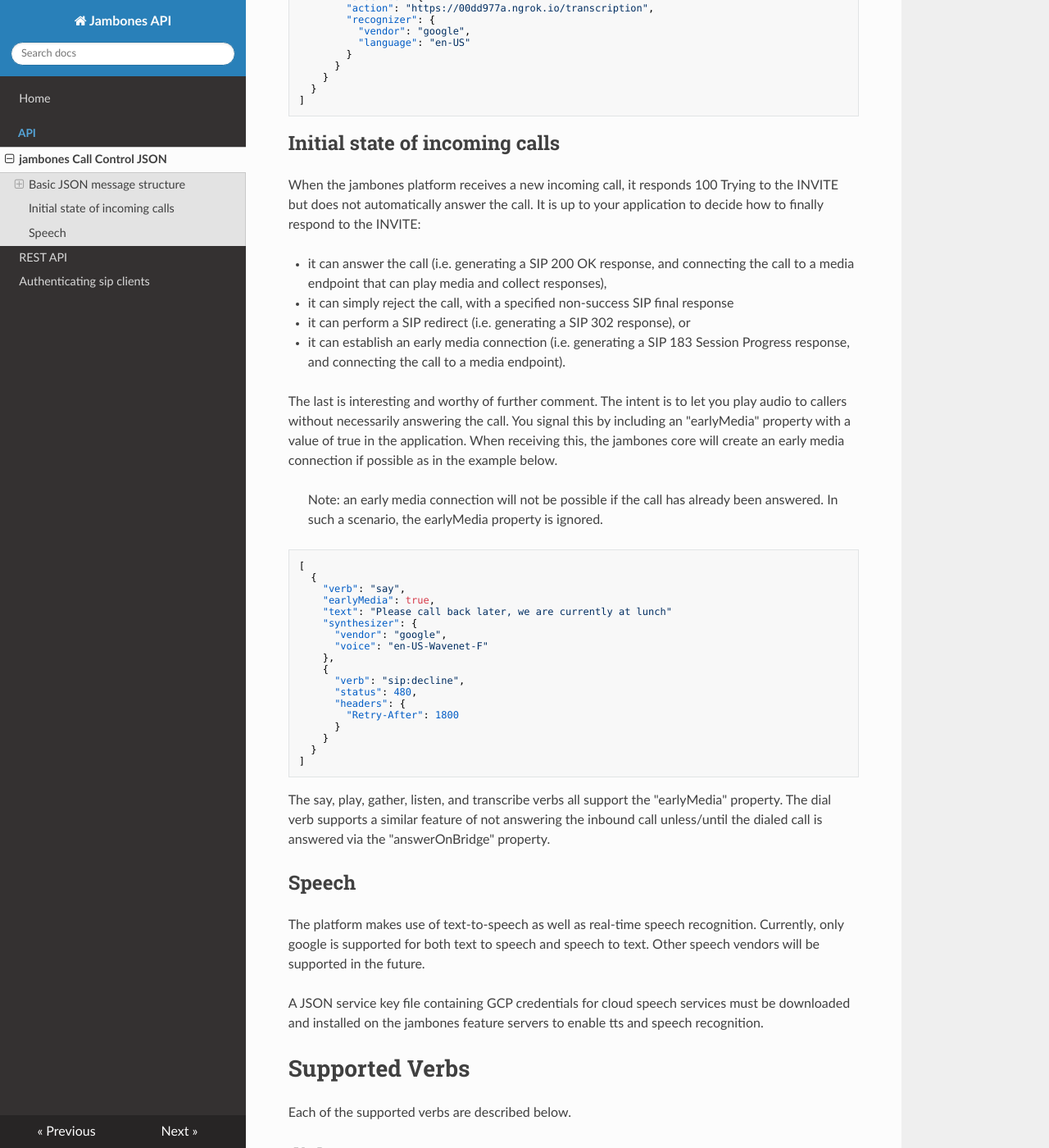
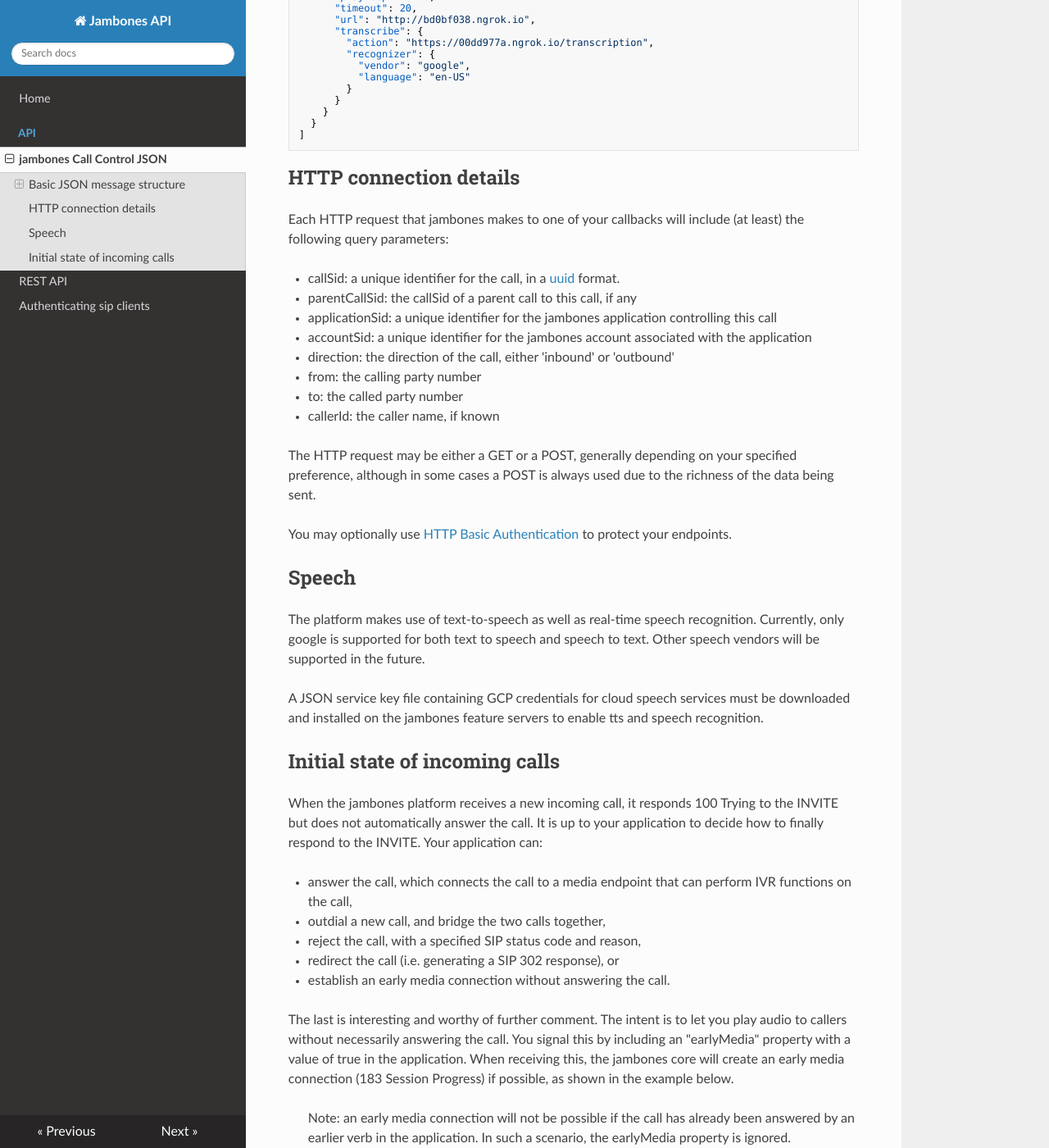
Before and after one commit to jambonz/jambonz-docs, an MkDocs documentation site: the page built from docs/jambones.md, in a window 1280 px wide and 1400 px high, scrolled down 2296 px. Shown: the whole window at 82% size. Built offline with MkDocs 1.6.1, drawn with Linux system fonts in a browser that asks for light colours; nearby versions of some CDN libraries; some of the changed text lies outside the part shown.

Commit message:
more updates

````diff
--- a/docs/jambones.md
+++ b/docs/jambones.md
@@ -1,13 +1,13 @@
 # Overview
 
-jambones is a specification for issuing call control commands via JSON messages.  These messages are sent from your application in response to web callbacks, and they provide the jambones platform with your instructions on how it should handle a call.
+jambones is a specification for issuing call control commands via JSON payloads over HTTP connections.  These messages are sent from your application in response to web callbacks from a jambones call control server, and they provide jambones with your instructions on how to handle a call.
 
-When an incoming call is received by the platform, jambones makes an HTTP request to the URL endpoint that is configured for that called number. Outbound calls that are initiated by the REST API are controlled in the same way -- when invoking the REST API to launch a call, you provide a web callback url and in your response to that callback you then return a JSON payload describing the application that should govern the outbound call.
+When an incoming call is received by the platform, jambones makes an HTTP request to the URL endpoint that is configured for that called number. Outbound calls that are initiated by the REST API are controlled in a similar way -- when invoking the REST API to launch a call, you provide a web callback url and in your response to the subsequent HTTP GET or POST to that url you then return a JSON payload describing the application that should govern the outbound call.
 
 ## Basic JSON message structure
-The JSON object (aka the "application") that you provide in response to a callback must be an array of objects, with each object describing a task that the platform shall perform.  These tasks are executed sequentially in the order they appear in the array.  Each task is identified by a verb (e.g. "dial", "gather", "hangup" etc) with associated detail and these verbs are described in more detail below.
+The JSON payload (aka the "application") that you provide in response to a callback must be an array of objects, with each object describing a task that the platform shall perform.  These tasks are executed sequentially in the order they appear in the array.  Each task is identified by a verb (e.g. "dial", "gather", "hangup" etc) with associated detail and these verbs are described in more detail below.
 
-If the caller (or called party, in the case of a REST-initiated outdial) hangs up during the execution of an application, the current task is allowed to complete and any remaining tasks in the application are ignored.
+If the caller hangs up during the execution of an application for that call, the current task is allowed to complete and any remaining tasks in the application are ignored.
 
 Through additional callbacks that may be invoked during the execution of an application (typically as a result of those verbs which have an "action" property callback), the current application may be replaced with a new JSON application document.  In such a case, the new document begins executing, and any remaining tasks in the original document are discarded.
 
@@ -109,18 +112,39 @@
   }
 ]
 ```
+## HTTP connection details
+Each HTTP request that jambones makes to one of your callbacks will include (at least) the following query parameters:
+
+- callSid: a unique identifier for the call, in a [uuid](https://en.wikipedia.org/wiki/Universally_unique_identifier) format.
+- parentCallSid: the callSid of a parent call to this call, if any
+- applicationSid: a unique identifier for the jambones application controlling this call
+- accountSid: a unique identifier for the jambones account associated with the application
+- direction: the direction of the call, either 'inbound' or 'outbound'
+- from: the calling party number
+- to: the called party number
+- callerId: the caller name, if known
+
+The HTTP request may be either a GET or a POST, generally depending on your specified preference, although in some cases a POST is always used due to the richness of the data being sent.
+
+You may optionally use [HTTP Basic Authentication](https://en.wikipedia.org/wiki/Basic_access_authentication) to protect your endpoints.
+
+## Speech
+The platform makes use of text-to-speech as well as real-time speech recognition.  Currently, only google is supported for both text to speech and speech to text.  Other speech vendors will be supported in the future.
+
+A JSON service key file containing GCP credentials for cloud speech services must be downloaded and installed on the jambones feature servers to enable tts and speech recognition.
 
 ## Initial state of incoming calls
-When the jambones platform receives a new incoming call, it responds 100 Trying to the INVITE but does not automatically answer the call.  It is up to your application to decide how to finally respond to the INVITE:
+When the jambones platform receives a new incoming call, it responds 100 Trying to the INVITE but does not automatically answer the call.  It is up to your application to decide how to finally respond to the INVITE.  Your application can:
 
-- it can answer the call (i.e. generating a SIP 200 OK response, and connecting the call to a media endpoint that can play media and collect responses),
-- it can simply reject the call, with a specified non-success SIP final response
-- it can perform a SIP redirect (i.e. generating a SIP 302 response), or
-- it can establish an early media connection (i.e. generating a SIP 183 Session Progress response, and connecting the call to a media endpoint).
+- answer the call, which connects the call to a media endpoint that can perform IVR functions on the call,
+- outdial a new call, and bridge the two calls together,
+- reject the call, with a specified SIP status code and reason,
+- redirect the call (i.e. generating a SIP 302 response), or
+- establish an early media connection without answering the call.
 
-The last is interesting and worthy of further comment.  The intent is to let you play audio to callers without necessarily answering the call.  You signal this by including an "earlyMedia" property with a value of true in the application.  When receiving this, the jambones core will create an early media connection if possible as in the example below.
+The last is interesting and worthy of further comment.  The intent is to let you play audio to callers without necessarily answering the call.  You signal this by including an "earlyMedia" property with a value of true in the application.  When receiving this, the jambones core will create an early media connection (183 Session Progress) if possible, as shown in the example below.
 
-> Note: an early media connection will not be possible if the call has already been answered.  In such a scenario, the earlyMedia property is ignored.
+> Note: an early media connection will not be possible if the call has already been answered by an earlier verb in the application.  In such a scenario, the earlyMedia property is ignored.
 ```
 [
   {
@@ -141,12 +165,9 @@
   }
 ]
 ```
-The say, play, gather, listen, and transcribe verbs all support the "earlyMedia" property.  The dial verb supports a similar feature of not answering the inbound call unless/until the dialed call is answered via the "answerOnBridge" property.
+The say, play, gather, listen, and transcribe verbs all support the "earlyMedia" property.
 
-## Speech
-The platform makes use of text-to-speech as well as real-time speech recognition.  Currently, only google is supported for both text to speech and speech to text.  Other speech vendors will be supported in the future.
-
-A JSON service key file containing GCP credentials for cloud speech services must be downloaded and installed on the jambones feature servers to enable tts and speech recognition.
+The dial verb supports a similar feature of not answering the inbound call unless/until the dialed call is answered via the "answerOnBridge" property.
 
 # Supported Verbs
 Each of the supported verbs are described below.
@@ -181,9 +202,9 @@
   ]
 }
 ```
-As the example above illustrates, when you execute the 'dial' command you are making one or more outbound call attempts in an effort to create one new call, which can be bridged to a parent call. The `target` property specifies an array of call destinations (aka [endpoints](#target-types)) that will be attempted simultaneously.  If only a single destination is to be called, the value of the `target` key can simply be an object specifying a single endpoint.
+As the example above illustrates, when you execute the 'dial' command you are making one or more outbound call attempts in an effort to create one new call, which can be bridged to a parent call. The `target` property specifies an array of call destinations (aka [endpoints](#target-types)) that will be attempted simultaneously.
 
-If multiple endpoints are specified, the call will be connected to the first endpoint that answers the call or returns an early media response (i.e. 183 Session Progress).
+If multiple endpoints are specified in the `target` array, all targets are outdialed at the same time (e.g., "simring", or "blast outdial" as some folks call it) and the call will be connected to the first endpoint that answers the call and, optionally, completes a call screening application as specified in the `url` property.
 
 There are three types of endpoints:
 
@@ -243,6 +264,9 @@
 | method | 'GET', 'POST' - http method to use on url callback.  <br/>Defaults to POST.| no|
 | name | registered sip user, including domain (e.g. "joeb@sip.jambones.org") | yes |
 
+The `url` property that can be optionally specified as part of a target is a web callback that will be invoked when the outdial call is answered.  That callback should return an application that will run on the outbound call before bridging it to the inbound call.  If the application completes with the outbound call still in a stable/connected state, then the two calls will be bridged together.
+
+This allows you to easily implement call screening applications (e.g. "You have a call from so-and-so.  Press 1 to decline").
 
 ## gather
 
@@ -272,13 +300,14 @@
 | ------------- |-------------| -----|
 | action | web callback to invoke with collected digits or speech | yes |
 | finishOnKey | dmtf key that signals the end of input | no |
-| hints | array of words or phrases to assist speech detection | no |
 | input | array, specifying allowed types of input: ['dtmf'], ['speech'], or ['dtmf', 'speech'].  Default: ['dtmf'] | no |
-| language | language code to use for speech detection.  Default: 'en-US' | no |
 | numDigits | number of dtmf digits expected to gather | no |
 | partialResultCallback | url to send interim transcription results to. Partial transcriptions are only generated if this property is set. | no |
 | play | nested [play](#play) command that can be used to prompt the user | no |
-| profanityFilter | if true, filter profanity from speech transcription.  Default:  no| no |
+| recognizer.hints | array of words or phrases to assist speech detection | no |
+| recognizer.language | language code to use for speech detection.  Default: 'en-US' | no |
+| recognizer.profanityFilter | if true, filter profanity from speech transcription.  Default:  no| no |
+| recognizer.vendor | speech vendor to use (currently only google supported) | no |
 | say | nested [say](#say) command that can be used to prompt the user | no |
 | timeout | The number of seconds of silence or inaction that denote the end of caller input.  The timeout timer will begin after any nested play or say command completes.  Defaults to 5 | no |
 
@@ -506,8 +536,9 @@
 
 | option        | description | required  |
 | ------------- |-------------| -----|
-| action | web callback to invoke with transcriptions | yes |
-| interim | if true interim transcriptions are sent | no (default: false) |
-| language | language to use for speech transcription | yes |
-| source | call uuid to perform transcription on, or "both" to transcribe both calls in a bridge | no (default: original call) |
-| vendor | speech vendor to use (currently only google supported) | no |
+| recognizer.dualChannel | if true, transcribe the parent call as well as the child call | no |
+| recognizer.interim | if true interim transcriptions are sent | no (default: false) |
+| recognizer.language | language to use for speech transcription | yes |
+| recognizer.profanityFilter | if true, filter profanity from speech transcription.  Default:  no| no |
+| recognizer.vendor | speech vendor to use (currently only google supported) | no |
+| transcriptionCallback | url to invoke with transcriptions.  An HTTP POST will be sent to this url. | yes |
````
Also changed, not shown: other parts of docs/jambones.md (+16 -8 lines).
